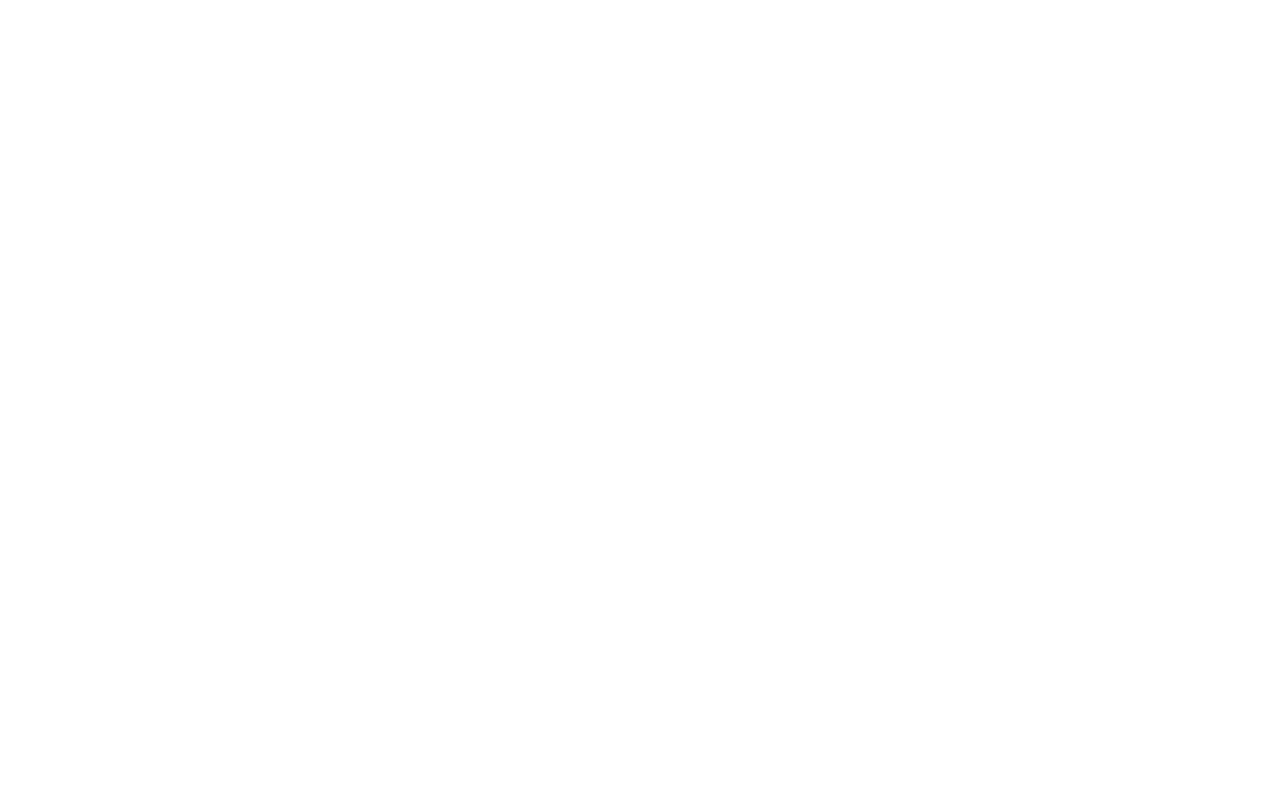
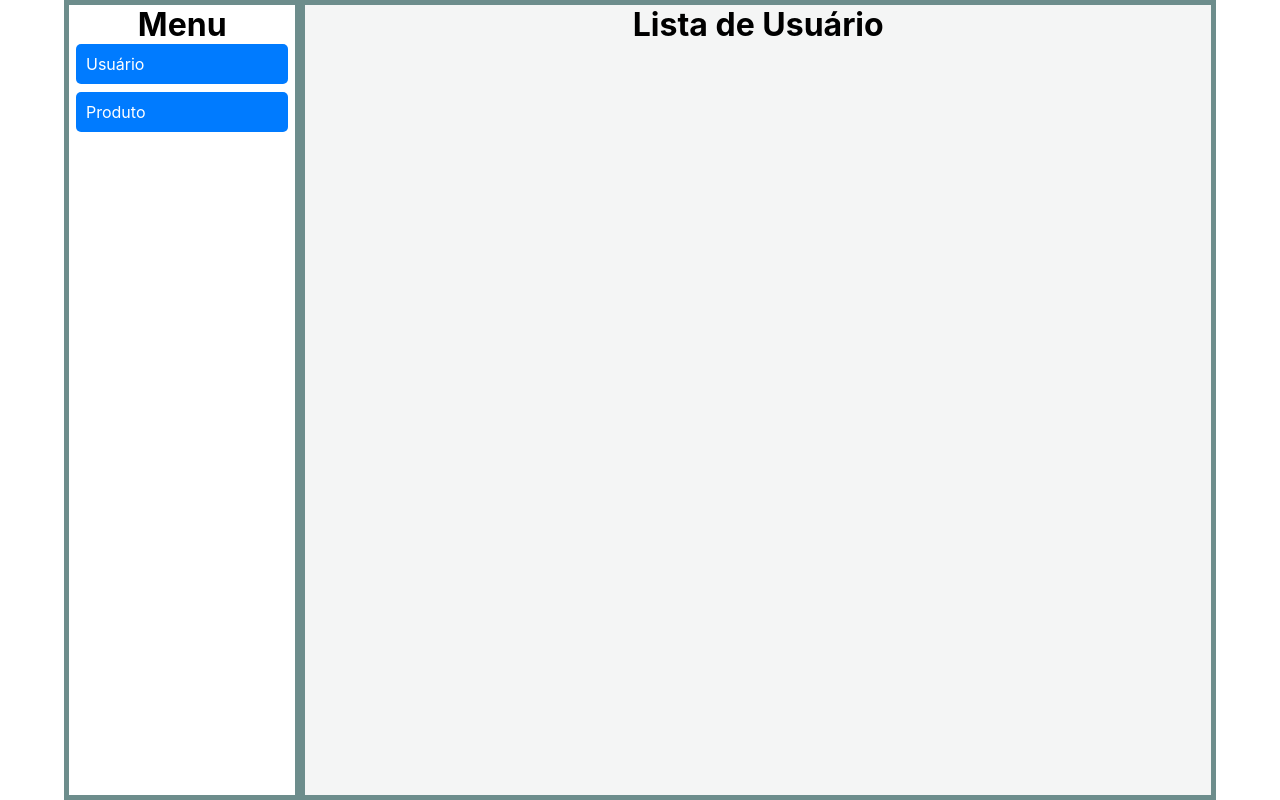
Before and after one commit to ianmarinho/frontend-connect-mysql, a React (Create React App) app: page /listausuario in a window 1280 px wide. Built offline with nearby package versions, Linux system fonts and the light colour scheme.

Commit message:
atualizacao da biblioteca e menu

```diff
--- a/package.json
+++ b/package.json
@@ -8,7 +8,7 @@
     "@testing-library/user-event": "^13.5.0",
     "react": "^18.2.0",
     "react-dom": "^18.2.0",
-    "react-router-dom": "^5.2.0",
+    "react-router-dom": "^6.20.0",
     "react-scripts": "5.0.1",
     "web-vitals": "^2.1.4"
   },
--- a/src/componentes/menu/index.js
+++ b/src/componentes/menu/index.js
@@ -1,9 +1,15 @@
+import './styles.css';
+import {Link} from 'react-router-dom';
+
+
 export default function Menu() {
     return (
         <div>
-            <h1> Menu </h1>
-            <a href="">Usuario</a>
-            <a href="">Produto</a>
+
+            <nav>
+                <Link to="/listausuario" className='link'>Usuário</Link>
+                <Link to="/produto" className='link'>Produto</Link>
+            </nav>
         </div>
     )
 }
--- /dev/null
+++ b/src/componentes/menu/styles.css
@@ -0,0 +1,19 @@
+nav{
+    display: flex;
+    flex-direction: column;
+}
+
+.link{
+ text-decoration: none;
+ color: #ffffff;
+ background-color: #007bff;
+ border-radius: 5px;
+ padding: 10px;
+ width: 85%;
+ margin: auto;
+ margin-bottom: 8px;
+}
+
+.link:hover{
+background-color: #0056b3;
+}
--- a/src/pages/dashboard/styles.css
+++ b/src/pages/dashboard/styles.css
@@ -14,13 +14,13 @@ margin: 0;
 }
 
 .menu{
-    width: 30%;
+    width: 20%;
     background-color: #ffff;
     margin: 5px;
 }
 
 .principal{
-    width: 70%;
+    width: 80%;
     background-color: #f8f8f8f8;
     margin: 5px;
 }
--- /dev/null
+++ b/src/pages/global.css
@@ -0,0 +1,26 @@
+*{
+    padding: 0;
+    margin: 0;
+    }
+
+
+    .dashboard-container{
+        background-color: #6d8d8c;
+        height: 100vh;
+        display: flex;
+        flex-direction: row;
+        width: 90%;
+        margin: auto;
+    }
+
+    .menu{
+        width: 20%;
+        background-color: #ffff;
+        margin: 5px;
+    }
+
+    .principal{
+        width: 80%;
+        background-color: #f8f8f8f8;
+        margin: 5px;
+    }
--- /dev/null
+++ b/src/pages/listarUsuario/index.js
@@ -0,0 +1,19 @@
+import '../../pages/global.css';
+import Menu from '../../componentes/menu'
+
+
+
+export default function Listausuario() {
+    return (
+        <div className="dashboard-container">
+            <div className='menu'>
+                <h1>Menu</h1>
+            <Menu/>
+            </div>
+            <div className='principal'>
+                <h1>Lista de Usuário</h1>
+            </div>
+
+        </div>
+    )
+}
--- a/src/pages/logon/index.js
+++ b/src/pages/logon/index.js
@@ -1,10 +1,17 @@
 import './styles.css'
-import Logo from '..//..//assets/img/logo.jpg'
-
+import Logo from '..//..//assets/img/logo.jpg';
+import { useNavigate } from 'react-router-dom';
 
 
 
 export default function Logon() {
+    const navigate = useNavigate();
+
+    const logar = (e)=>{
+    e.preventDefault();
+    navigate('/dashboard');
+    }
+
 
     return (
 
@@ -17,7 +24,7 @@ export default function Logon() {
 
             <section className="form">
                 <h1>Faça seu login</h1>
-                <form>
+                <form onSubmit={logar}>
                     <input placeholder="Email" />
                     <input placeholder="Senha" type='password' />
                     <button type="submit">Entrar</button>
--- a/src/route.js
+++ b/src/route.js
@@ -1,16 +1,17 @@
-import {BrowserRouter,Route,Switch} from 'react-router-dom'
+import {BrowserRouter,Route,Routes} from 'react-router-dom'
 
 import Logon from './pages/logon';
 import Dashboard from './pages/dashboard';
+import Listausuario from './pages/listarUsuario';
 
-
-export default function Routes(){
+export default function Rotas(){
     return(
        <BrowserRouter>
-            <Switch>
-                <Route path={"/"} exact component={Logon} />
-                <Route path={"/dashboard"} component={Dashboard} />
-            </Switch>
+            <Routes>
+                <Route path="/" exact element={<Logon/>} />
+                <Route path="/dashboard" element={<Dashboard/>} />
+                <Route path="/listausuario" element={<Listausuario/>} />
+            </Routes>
 
        </BrowserRouter>
 
```
Also changed, not shown: src/pages/listarUsuario/styles.css (added), 1 other file (tests, documents, lock files or other folders).
